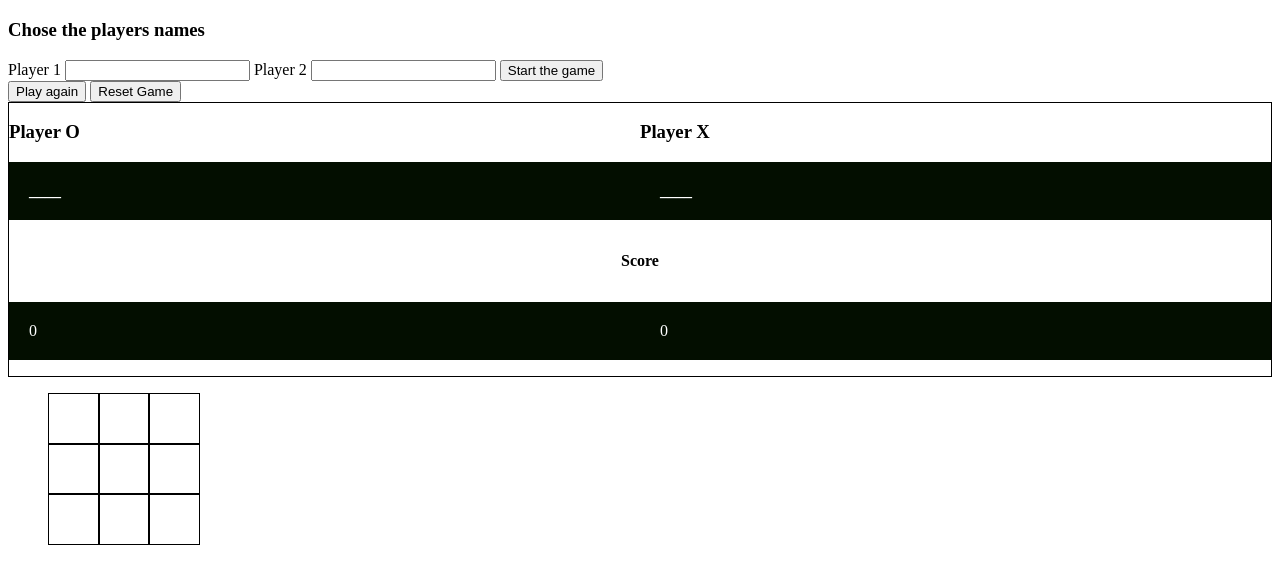
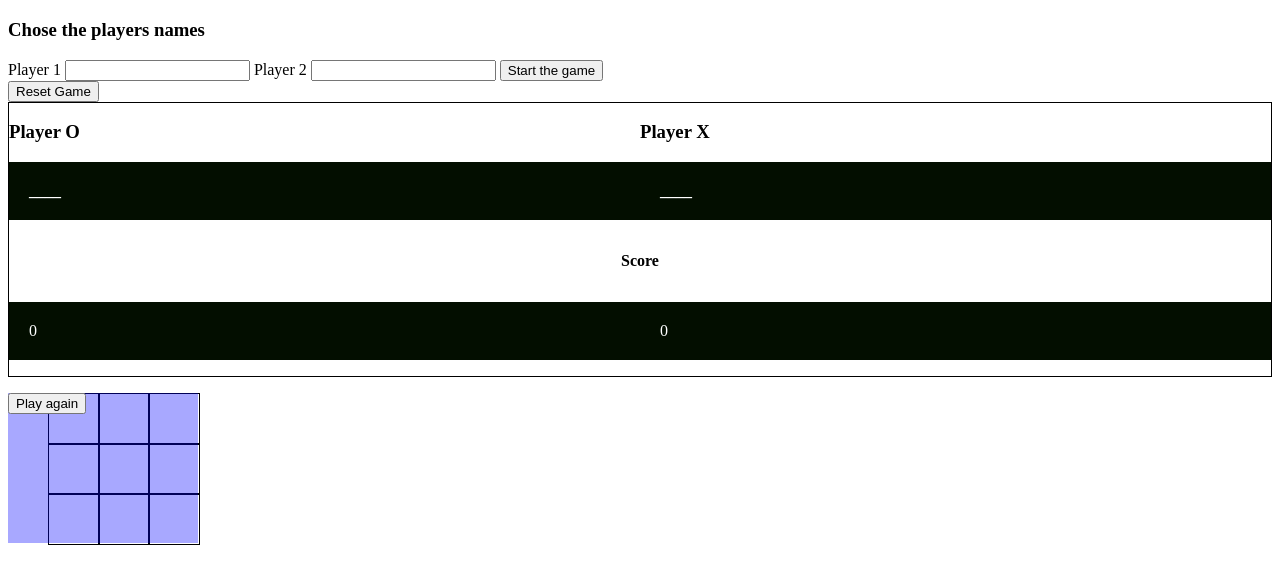
Before and after one commit to thsvr/Microverse-602-TicTacToe, a plain HTML site: page index.html in a window 1280 px wide. Shown: the part 61-644 px from the top of the page. Drawn offline with Linux system fonts and the light colour scheme.

Commit message:
Add some style

```diff
--- a/index.html
+++ b/index.html
@@ -23,7 +23,6 @@
     </label>
     <button type="submit" onclick="startGame(this)"> Start the game</button>
   </form onsubmit="startGame(this)">
-  <button type="button" onclick="playAgain()"> Play again</button>
   <button type="button" onclick="resetGame()"> Reset Game</button>
 
   <div id='players-display'>
@@ -43,6 +42,9 @@
   </div>
   <div class='game-board'>
     <ul>
+      <li class='play-again'>
+        <button type="button" onclick="playAgain()"> Play again</button>
+      </li>
       <li class="cell" id="0"></li>
       <li class="cell" id="1"></li>
       <li class="cell" id="2"></li>
--- a/public/css/style.css
+++ b/public/css/style.css
@@ -14,6 +14,18 @@
     display: grid;
     grid-template-columns: repeat(3, 50px);
     grid-auto-rows: 50px;
+    position: relative;
+    width: 150px;
+}
+
+.play-again {
+    display: block;
+    width: 100%;
+    height: 100%;
+    position: absolute;
+    background-color:rgba(0, 0, 255, 0.342);
+    top: 0;
+    left: 0;
 }
 
 #players-display {
```
